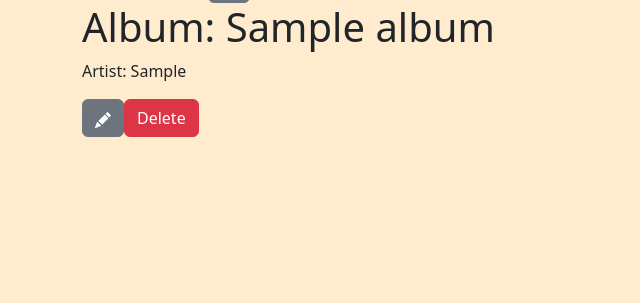
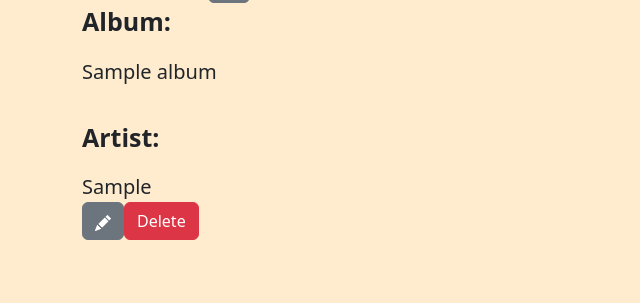
Before and after one commit to GitLukeW/music_collection, a Django app: page /albums/1 in a window 1280 px wide. Shown: the part 121-424 px from the top of the page, without its empty margins (0-640 px from the left). Run offline with Django 4.2, Linux system fonts and the light colour scheme; a user stored in the database is signed in; tables that the repository leaves empty hold one stand-in row (values such as "Sample post"); some libraries are stand-ins or nearby versions.

Commit message:
added more css

```diff
--- a/albums/static/css/album.css
+++ b/albums/static/css/album.css
@@ -42,3 +42,28 @@ header {
 .text {
   margin: 1rem;
 }
+
+.artist_info {
+  font-size: 20px;
+  margin-bottom: -1rem;
+}
+
+.created {
+  margin-bottom: -0.5rem;
+  font-size: 15px;
+}
+
+.album_detail_album,
+.album_detail_artist {
+  font-size: 25px;
+  font-weight: bold;
+}
+
+.album_detail_artist {
+  margin-top: 2rem;
+}
+
+.album_detail,
+.album_artist {
+  font-size: 20px;
+}
--- a/albums/templates/album/album_detail.html
+++ b/albums/templates/album/album_detail.html
@@ -1,6 +1,12 @@
 {% extends 'album/base.html' %} {% block content %}
-<h1>Album: {{ album.title }}</h1>
-<p>Artist: {{ album.artist }}</p>
+<div class="album_detail">
+  <p class="album_detail_album">Album:</p>
+  {{ album.title }}
+</div>
+<div class="album_artist">
+  <p class="album_detail_artist">Artist:</p>
+  {{ album.artist }}
+</div>
 <aside class="actions">
   {% if user.is_authenticated %}
   <form
@@ -8,7 +14,6 @@
     action="{% url 'album_remove' pk=album.pk %}"
     method="post"
   >
-
     {% csrf_token %}
     <a class="btn btn-secondary" href="{% url 'album_edit' pk=album.pk %}">
       {% include './icons/pencil-fill.svg' %}
```
Also changed, not shown: albums/templates/album/album_list.html (+5 -2 lines).
